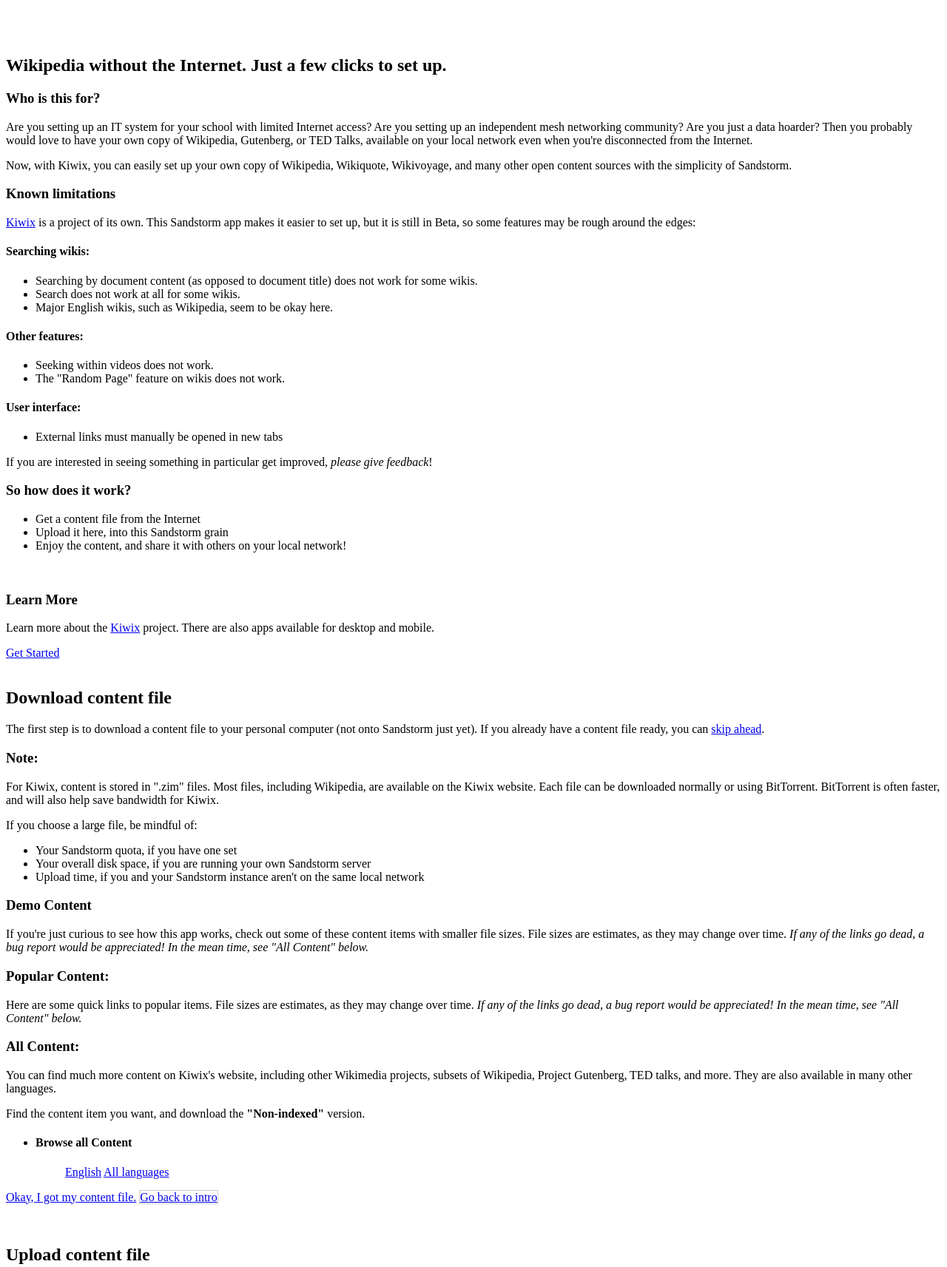
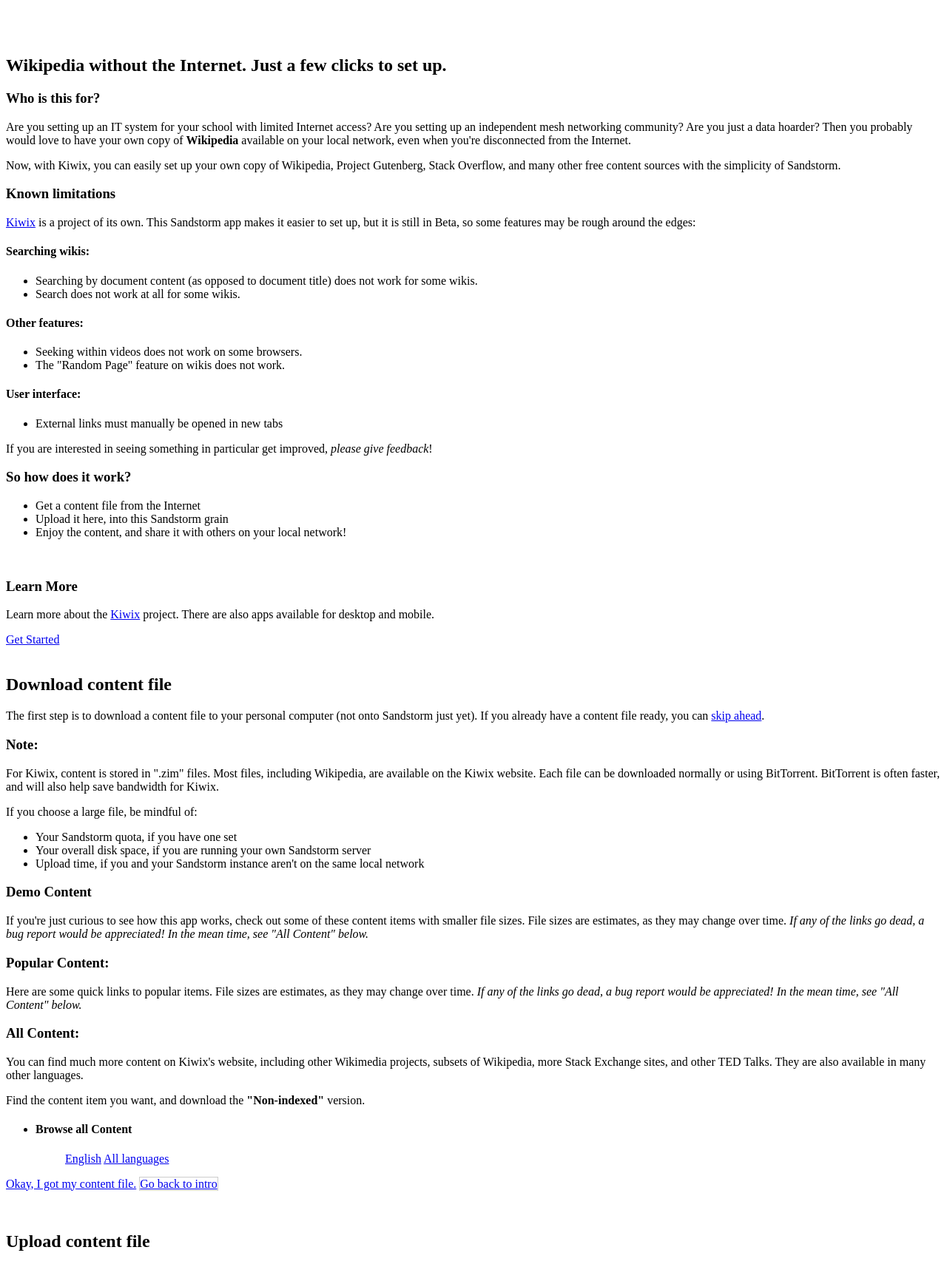
Before and after one commit to orblivion/KiwixSandstorm, a Flask app: template zim_uploader/uploader/templates/index.html in a window 1280 px wide. Shown: the part 235-1948 px from the top of the page at 74% size. Run offline with Flask 2, Linux system fonts and the light colour scheme; the template is opened without the code that fills it, so the values that code supplies are empty; some libraries are stand-ins or nearby versions.

Commit message:
Wording in index.html

```diff
--- a/zim_uploader/uploader/templates/index.html
+++ b/zim_uploader/uploader/templates/index.html
@@ -43,9 +43,9 @@
 
             <h3>Who is this for?</h3>
 
-            <p>Are you setting up an IT system for your school with limited Internet access? Are you setting up an independent mesh networking community? Are you just a data hoarder? Then you probably would love to have your own copy of Wikipedia, Gutenberg, or TED Talks, available on your local network even when you're disconnected from the Internet.</p>
+            <p>Are you setting up an IT system for your school with limited Internet access? Are you setting up an independent mesh networking community? Are you just a data hoarder? Then you probably would love to have your own copy of <strong>Wikipedia</strong> available on your local network, even when you're disconnected from the Internet.</p>
 
-            <p>Now, with Kiwix, you can easily set up your own copy of Wikipedia, Wikiquote, Wikivoyage, and many other open content sources with the simplicity of Sandstorm.</p>
+            <p>Now, with Kiwix, you can easily set up your own copy of Wikipedia, Project Gutenberg, Stack Overflow, and many other free content sources with the simplicity of Sandstorm.</p>
 
             <h3>Known limitations</h3>
 
@@ -55,11 +55,10 @@
             <ul>
                 <li>Searching by document content (as opposed to document title) does not work for some wikis.</li>
                 <li>Search does not work at all for some wikis.</li>
-                <li>Major English wikis, such as Wikipedia, seem to be okay here.</li>
             </ul>
             <h4>Other features:</h4>
             <ul>
-                <li>Seeking within videos does not work.</li>
+                <li>Seeking within videos does not work on some browsers.</li>
                 <li>The "Random Page" feature on wikis does not work.</li>
             </ul>
             <h4>User interface:</h4>
@@ -128,7 +127,7 @@
 
             <div class="col-lg-12">
                 <h3>All Content:</h3>
-                <p>You can find much more content on Kiwix's website, including other Wikimedia projects, subsets of Wikipedia, Project Gutenberg, TED talks, and more. They are also available in many other languages.</p>
+                <p>You can find much more content on Kiwix's website, including other Wikimedia projects, subsets of Wikipedia, more Stack Exchange sites, and other TED Talks. They are also available in many other languages.</p>
                 <p>Find the content item you want, and download the <strong>"Non-indexed"</strong> version.</p>
                 <ul class="col-lg-4 list-group">
                     <li class="list-group-item list-group-item-success">
@@ -164,7 +163,7 @@
                             <!-- A bootstrap progress bar used too much CPU. It'll be on for a long time for these large uploads, so it's not worth it. -->
                             <span class="label label-success">Progress:</span>
                             <span id="upload-progress-percentage"></span>%
-                            (<span id="upload-progress-sofarmegs"></span>/
+                            (<span id="upload-progress-sofarmegs"></span> /
                             <span id="upload-progress-totalmegs"></span> MiB)
                         </div>
                         <div class="col-sm-3">
```
